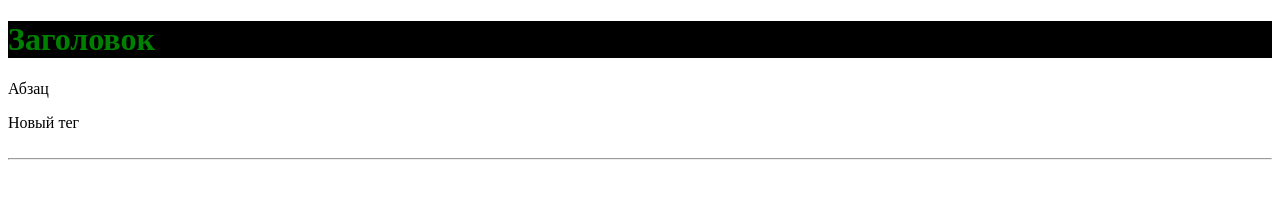
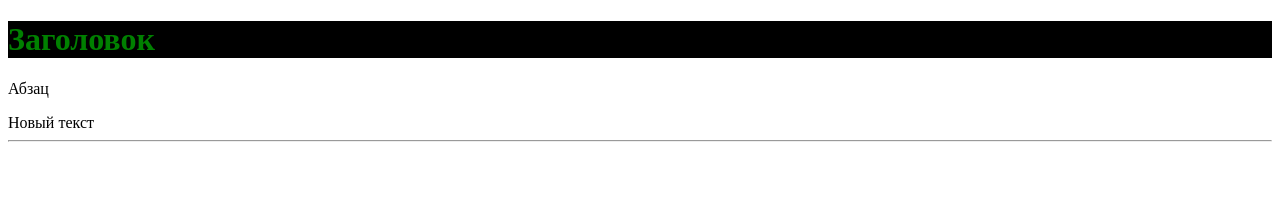
Before and after one commit to Intelvek/gitproject, a plain HTML site: page index.html in a window 1280 px wide. Drawn offline with Linux system fonts and the light colour scheme.

Commit message:
replaced div with span

```diff
--- a/index.html
+++ b/index.html
@@ -8,7 +8,7 @@
 <body>
 <h1>Заголовок</h1>
 <p>Абзац</p>
-<div>Новый тег</div>
+<span>Новый текст</span>
 <br>
 <hr>
 </body>
```
